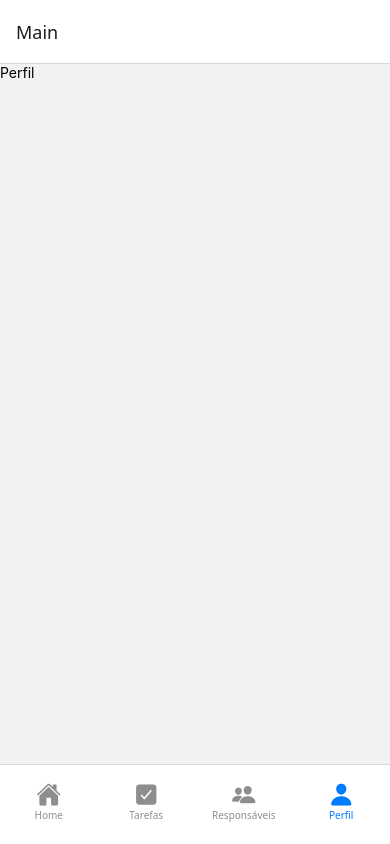
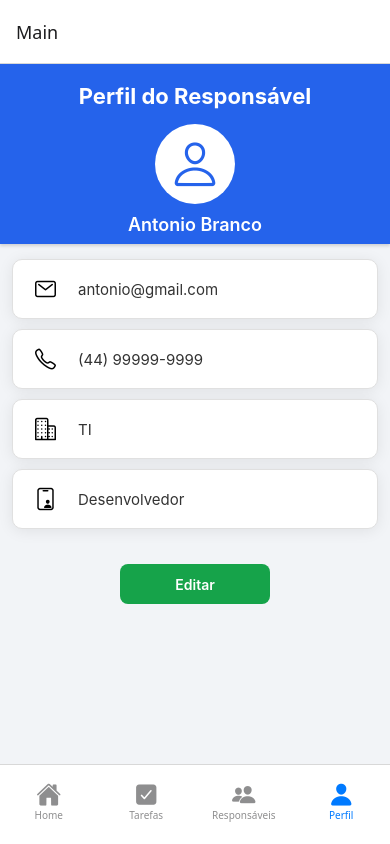
Before and after one commit to DarkWhite360/appTarefasReact, a React Native app: screen /Perfil in a window 390 px wide. Built offline with nearby package versions, Linux system fonts and the light colour scheme.

Commit message:
Criação da tela de perfil, sem conexão com API, tela está estática

```diff
--- a/App.js
+++ b/App.js
@@ -118,6 +118,7 @@ export default function App() {
             },
           }}/>
 
+
         </Stack.Navigator>
     </NavigationContainer>
 
--- a/componentes/Perfil.js
+++ b/componentes/Perfil.js
@@ -1,10 +1,211 @@
-import { View, Text } from "react-native";
+import { useState } from "react";
+import { View, Text, StyleSheet, TouchableOpacity } from "react-native";
+import { Ionicons } from '@expo/vector-icons';
+import api from "../service/api.js";
 
-function Perfil(){
-    return(
-        <View>
-            <Text>Perfil</Text>
+function Perfil({ navigation }) {
+
+    const [responsavel, setResponsavel] = useState();
+
+    return (
+        <View style={estilo.container}>
+
+            <View style={estilo.topo}>
+                <Text style={estilo.titulo}>Perfil do Responsável</Text>
+
+                <View style={estilo.fotoPerfil}>
+                    <Ionicons name='person-outline' size={50} color='#2563eb'/>
+                </View>
+
+                <View style={estilo.nomeContainer}>
+                    <Text style={estilo.nome}>Antonio Branco</Text>
+                </View>
+            </View>
+
+            <View style={estilo.informacoes}>
+
+                <View style={estilo.item}>
+                    <View style={estilo.icone}>
+                        <Ionicons name='mail-outline' size={24} />
+                    </View>
+
+                    <Text style={estilo.valor}>antonio@gmail.com</Text>
+                </View>
+
+                <View style={estilo.item}>
+                    <View style={estilo.icone}>
+                        <Ionicons name='call-outline' size={24} />
+                    </View>
+
+                    <Text style={estilo.valor}>(44) 99999-9999</Text>
+                </View>
+
+                <View style={estilo.item}>
+                    <View style={estilo.icone}>
+                        <Ionicons name='business-outline' size={24} />
+                    </View>
+
+                    <Text style={estilo.valor}>TI</Text>
+                </View>
+
+                <View style={estilo.item}>
+                    <View style={estilo.icone}>
+                        <Ionicons name='id-card-outline' size={24} />
+                    </View>
+
+                    <Text style={estilo.valor}>Desenvolvedor</Text>
+                </View>
+            </View>
+
+            <View style={estilo.acoes}>
+                <TouchableOpacity style={estilo.botaoEditar} onPress={()=> navigation.navigate('EditarResponsavel', {item})}>
+                    <Text style={estilo.textoBotao}>Editar</Text>
+                </TouchableOpacity>
+            </View>
+
         </View>
     )
 }
+
+const estilo = StyleSheet.create({
+    container: {
+        flex: 1,
+        backgroundColor: '#f2f4f7',
+    },
+
+    topo: {
+        width: '100%',
+        height: 180,
+        backgroundColor: '#2563eb',
+        justifyContent: 'center',
+        alignItems: 'center',
+        paddingTop: 10,
+        elevation: 4,
+        shadowColor: '#000',
+        shadowOffset: {
+            width: 0,
+            height: 2,
+        },
+        shadowOpacity: 0.15,
+        shadowRadius: 3,
+    },
+
+    titulo: {
+        fontSize: 22,
+        fontWeight: 'bold',
+        color: '#ffffff',
+        marginBottom:15,
+    },
+    fotoPerfil:{
+        width: 80,
+        height: 80,
+        borderRadius: 40,
+        backgroundColor: '#ffffff',
+        justifyContent: 'center',
+        alignItems: 'center',
+        marginBottom: 5,
+    },
+
+    nomeContainer:{
+        alignitems: 'center',
+        justifyContent: 'center',
+    },
+
+    nome:{
+        color:'#ffffff',
+        fontSize:18,
+        fontWeight: '600',
+        marginTop: 5,
+    },
+
+    informacoes:{
+        width: '100%',
+        paddingHorizontal: 12,
+        paddingVertical: 15,
+    },
+
+    item:{
+        width:'100%',
+        minHeight: 60,
+        backgroundColor: '#ffffff',
+        borderRadius: 10,
+        flexDirection: 'row',
+        alignItems:'center',
+        paddingHorizontal: 15,
+        marginBottom: 10,
+        borderWidth: 1,
+        borderColor: '#e0e0e0',
+        elevation: 2,
+        shadowColor: '#000',
+        shadowOffset:{
+            width: 0,
+            height: 2,
+        },
+        shadowOpacity: 0.08,
+        shadowRadius: 15,
+
+    },
+
+    icone:{
+        width: 35,
+        alignItems: 'center',
+        justifyContent: 'center',
+    },
+
+    valor:{
+        fontSize: 15,
+        color: '#333333',
+        marginLeft: 15,
+    },
+
+    acoes: {
+        width: '100%',
+        justifyContent: 'center',
+        alignItems: 'center',
+        marginTop: 10,
+    },
+
+    botaoVerMais: {
+        flex: 1,
+        height: 38,
+        backgroundColor: '#2563eb',
+        borderRadius: 8,
+        justifyContent: 'center',
+        alignItems: 'center',
+    },
+
+    botaoEditar: {
+        width: 150,
+        height: 40,
+        backgroundColor: '#16a34a',
+        borderRadius: 8,
+        justifyContent: 'center',
+        alignItems: 'center',
+    },
+
+    botaoExcluir: {
+        flex: 1,
+        height: 38,
+        backgroundColor: '#dc2626',
+        borderRadius: 8,
+        justifyContent: 'center',
+        alignItems: 'center',
+    },
+    botaoCadastrar: {
+        flex: 1,
+        height: 38,
+        width: 150,
+        marginBottom: 10,
+        backgroundColor: '#190d75',
+        borderRadius: 8,
+        justifyContent: 'center',
+        alignItems: 'center',
+    },
+    textoBotao: {
+        color: '#ffffff',
+        fontSize: 14,
+        fontWeight: '600',
+    },
+});
+
 export default Perfil;
--- a/package.json
+++ b/package.json
@@ -4,7 +4,7 @@
   "main": "index.js",
   "dependencies": {
     "@expo/vector-icons": "^15.0.2",
-    "@react-navigation/bottom-tabs": "^7.18.17",
+    "@react-navigation/bottom-tabs": "^7.19.2",
     "@react-navigation/native": "^7.3.16",
     "@react-navigation/native-stack": "^7.18.8",
     "axios": "^1.20.0",
```
Also changed, not shown: 1 other file (tests, documents, lock files or other folders).
